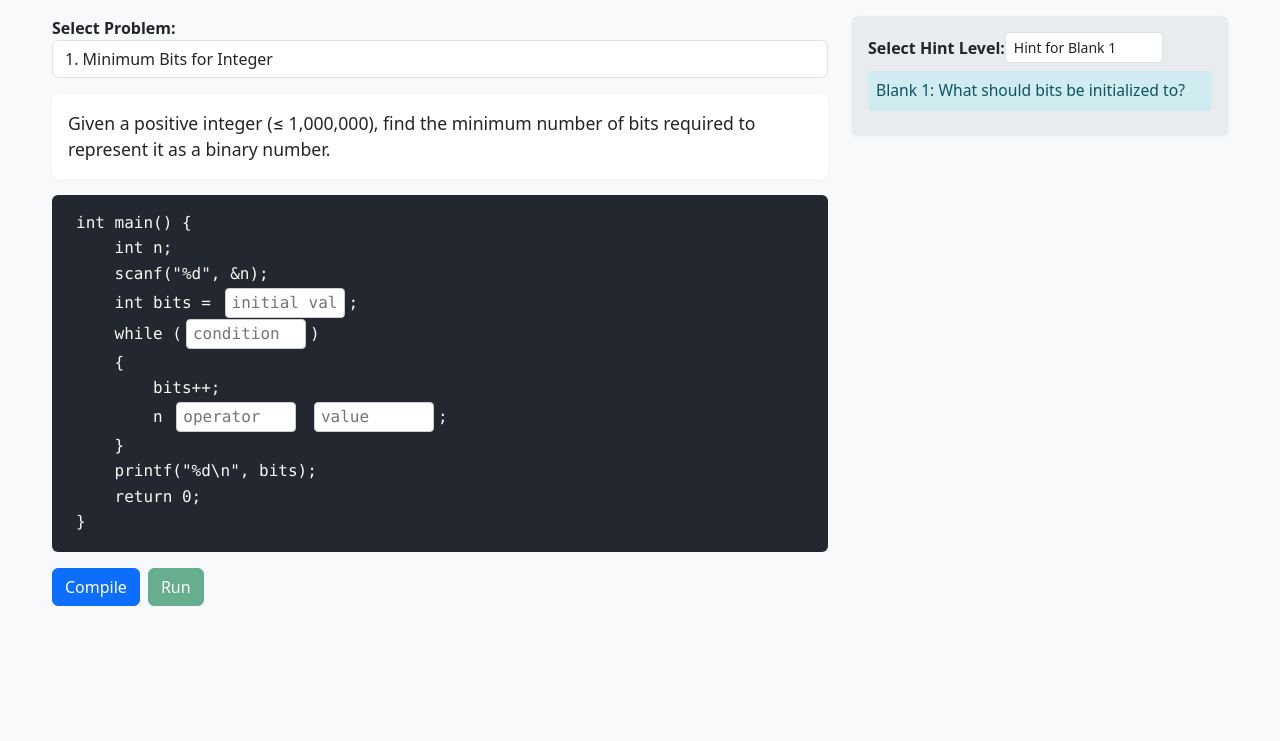
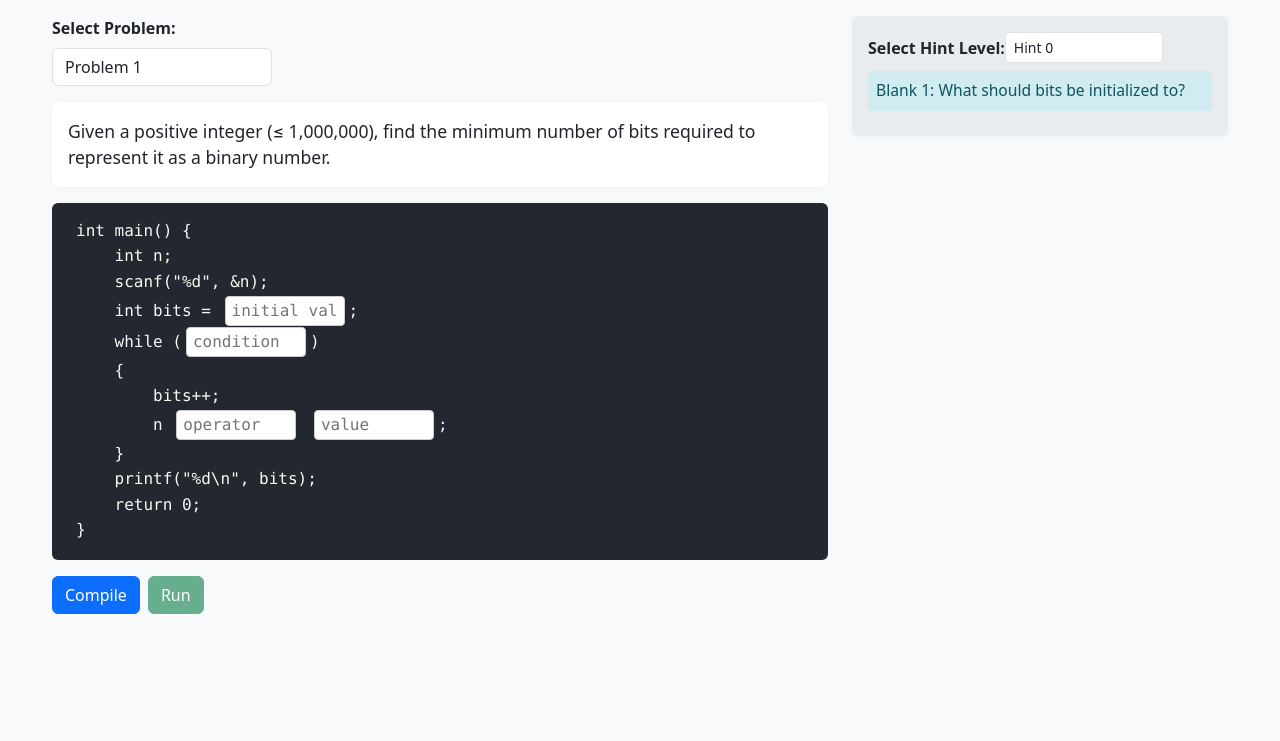
Before and after one commit to virtual-labs/exp-numerical-representation-iiith, a PHP site: page / in a window 1280 px wide. Shown: the top 741 px of the page. Run offline with PHP 8.4, Linux system fonts and the light colour scheme; some libraries are stand-ins or nearby versions.

Commit message:
Fixed simulation for consistency
Made the simulation page consistent with the rest of the experiments from the lab.

```diff
--- a/experiment/simulation/css/main.css
+++ b/experiment/simulation/css/main.css
@@ -40,6 +40,7 @@ body {
 
 .simulation-container {
   max-width: 1200px;
+  align-items: center;
 }
 
 .problem-statement {
@@ -47,7 +48,7 @@ body {
   background: #fff;
   border-radius: 6px;
   padding: 1rem;
-	box-shadow: 0 1px 4px rgba(0,0,0,0.04);
+  box-shadow: 0 1px 4px rgba(0, 0, 0, 0.04);
   margin-bottom: 1rem;
 }
 
@@ -56,7 +57,7 @@ body {
   color: #f8f8f2;
   border-radius: 6px;
   padding: 1rem 1.5rem;
-	font-family: 'Fira Mono', 'Consolas', monospace;
+  font-family: "Fira Mono", "Consolas", monospace;
   font-size: 1rem;
   overflow-x: auto;
   margin-bottom: 1rem;
@@ -67,7 +68,8 @@ body {
   margin-bottom: 0.1rem;
 }
 
-.blank-input, .code-blank {
+.blank-input,
+.code-blank {
   width: 120px;
   margin: 0 4px;
   border-radius: 4px;
@@ -78,7 +80,8 @@ body {
   display: inline-block;
 }
 
-.blank-input.is-invalid, .code-blank.is-invalid {
+.blank-input.is-invalid,
+.code-blank.is-invalid {
   border-color: #dc3545;
   background: #fff0f0;
 }
@@ -88,10 +91,11 @@ body {
   border-radius: 6px;
   padding: 1rem;
   min-height: 120px;
-	box-shadow: 0 1px 4px rgba(0,0,0,0.04);
+  box-shadow: 0 1px 4px rgba(0, 0, 0, 0.04);
 }
 
-.hint-box, .hint-text {
+.hint-box,
+.hint-text {
   margin-top: 0.5rem;
   color: #0c5460;
   background: #d1ecf1;
@@ -115,11 +119,14 @@ body {
   .simulation-container {
     padding: 0 0.2rem;
   }
-	.problem-statement, .code-area, .hints-area {
+  .problem-statement,
+  .code-area,
+  .hints-area {
     padding: 0.7rem;
     font-size: 1rem;
   }
-	.blank-input, .code-blank {
+  .blank-input,
+  .code-blank {
     width: 90px;
     font-size: 0.95rem;
   }
--- a/experiment/simulation/index.html
+++ b/experiment/simulation/index.html
@@ -1,10 +1,10 @@
-<!DOCTYPE html>
+<!doctype html>
 <html lang="en">
   <head>
-	<meta charset="UTF-8">
-	<meta name="viewport" content="width=device-width, initial-scale=1.0">
-	<link rel="stylesheet" href="css/bootstrap.min.css">
-	<link rel="stylesheet" href="css/main.css">
+    <meta charset="UTF-8" />
+    <meta name="viewport" content="width=device-width, initial-scale=1.0" />
+    <link rel="stylesheet" href="css/bootstrap.min.css" />
+    <link rel="stylesheet" href="css/main.css" />
   </head>
   <body>
     <div class="container-fluid simulation-container py-3">
@@ -12,14 +12,25 @@
         <div class="row">
           <!-- Left: Problem, code, compile/run, output -->
           <div class="col-lg-8 col-md-7 col-12 mb-3">
-					<div class="form-group mb-3">
-						<label for="problem-select"><strong>Select Problem:</strong></label>
-						<select class="form-control" id="problem-select"></select>
+            <div class="form-group mb-3" style="margin-bottom: 2rem">
+              <label for="problem-select" style="margin-bottom: 0.5rem"
+                ><strong>Select Problem:</strong></label
+              >
+              <select
+                class="form-control"
+                id="problem-select"
+                style="max-width: 220px"
+              ></select>
             </div>
             <div id="problem-desc" class="problem-statement mb-3"></div>
             <div id="code-template" class="code-area mb-3"></div>
-					<div class="d-flex flex-wrap gap-2 mb-2">
-						<button id="submit-btn" class="btn btn-primary mr-2">Compile</button>
+            <div
+              class="d-flex flex-wrap gap-2 mb-2"
+              style="margin-bottom: 1.5rem"
+            >
+              <button id="submit-btn" class="btn btn-primary mr-2">
+                Compile
+              </button>
               <button id="run-btn" class="btn btn-success" disabled>Run</button>
             </div>
             <div id="feedback" class="output-area mb-2"></div>
@@ -29,8 +40,13 @@
           <div class="col-lg-4 col-md-5 col-12 mb-3">
             <div class="hints-area mb-3">
               <div class="d-flex align-items-center mb-2">
-							<label for="hint-level" class="mb-0 mr-2"><strong>Select Hint Level:</strong></label>
-							<select id="hint-level" class="form-control form-control-sm w-auto"></select>
+                <label for="hint-level" class="mb-0 mr-2"
+                  ><strong>Select Hint Level:</strong></label
+                >
+                <select
+                  id="hint-level"
+                  class="form-control form-control-sm w-auto"
+                ></select>
               </div>
               <div id="hints"></div>
             </div>
--- a/experiment/simulation/js/main.js
+++ b/experiment/simulation/js/main.js
@@ -1,5 +1,3 @@
-
-// --- Problems (from fillintheblanks.js, adapted) ---
 const problems = [
   {
     id: 1,
@@ -8,61 +6,74 @@ const problems = [
     template: [
       "int main() {",
       "    int n;",
-			"    scanf(\"%d\", &n);",
+      '    scanf("%d", &n);',
       "    int bits = _____;", // blank 0
       "    while (_____)", // blank 1
       "    {",
       "        bits++;",
       "        n _____ _____;", // blank 2, blank 3
       "    }",
-			"    printf(\"%d\\n\", bits);",
+      '    printf("%d\\n", bits);',
       "    return 0;",
-			"}"
+      "}",
     ],
     blanks: [
       { line: 3, answers: ["0"], placeholder: "initial value" },
-			{ line: 4, answers: ["n > 0", "n>0", "(n > 0)", "(n>0)"], placeholder: "condition" },
+      {
+        line: 4,
+        answers: ["n > 0", "n>0", "(n > 0)", "(n>0)"],
+        placeholder: "condition",
+      },
       { line: 7, answers: [">>=", ">>="], placeholder: "operator" },
-			{ line: 7, answers: ["1"], placeholder: "value" }
+      { line: 7, answers: ["1"], placeholder: "value" },
     ],
     hints: [
       "Blank 1: What should bits be initialized to?",
       "Blank 2: The loop should run while n is positive.",
       "Blank 3: Use the right shift assignment operator to divide n by 2.",
       "Blank 4: What value do you shift by?",
-			"For n=13, output is 4. For n=8, output is 4."
+      "For n=13, output is 4. For n=8, output is 4.",
     ],
     compilerOutput: "Compiled successfully.",
-		runtimeOutput: "For n=13, output is 4. For n=8, output is 4."
+    runtimeOutput: "For n=13, output is 4. For n=8, output is 4.",
   },
   {
     id: 2,
     title: "Index of Ordered Subset",
-		desc: "Given N (≤ 26) distinct characters, and a word formed from these characters (preserving their order), find the index of the word among all possible ordered subsets (dictionary order).",
+    desc: "Given N (≤ 26) distinct characters, and a word formed from these characters (preserving their order),<br>find the index of the word among all possible ordered subsets (dictionary order).",
     template: [
       "int index_of_subset(int n, char chars[], char word[]) {",
       "    int idx = _____;", // blank 0
       "    int len = strlen(word);",
       "    for (int i = 0; i < len; ++i) {",
       "        int pos = _____; // blank 1",
-			"        idx _____ 1 << pos;", // blank 2
+      "        idx _____ 1 << pos;, // blank 2",
       "    }",
       "    return idx;",
-			"}"
+      "}",
     ],
     blanks: [
       { line: 1, answers: ["0"], placeholder: "initial value" },
-			{ line: 4, answers: ["strchr(chars, word[i]) - chars", "(strchr(chars, word[i]) - chars)", "strchr(chars,word[i])-chars"], placeholder: "position of word[i] in chars" },
-			{ line: 5, answers: ["+=", "+= "], placeholder: "operator" }
+      {
+        line: 4,
+        answers: [
+          "strchr(chars, word[i]) - chars",
+          "(strchr(chars, word[i]) - chars)",
+          "strchr(chars,word[i])-chars",
+        ],
+        placeholder: "position of word[i] in chars",
+      },
+      { line: 5, answers: ["+=", "+= "], placeholder: "operator" },
     ],
     hints: [
       "Blank 1: What should idx be initialized to?",
       "Blank 2: Find the position of word[i] in chars using strchr.",
       "Blank 3: Use the correct operator to add to idx.",
-			"For chars = 'abcde', word = 'bd', output is 18. For chars = 'abc', word = 'ac', output is 5."
+      "For chars = 'abcde', word = 'bd', output is 18. For chars = 'abc', word = 'ac', output is 5.",
     ],
     compilerOutput: "Compiled successfully.",
-		runtimeOutput: "For chars = 'abcde', word = 'bd', output is 18. For chars = 'abc', word = 'ac', output is 5."
+    runtimeOutput:
+      "For chars = 'abcde', word = 'bd', output is 18. For chars = 'abc', word = 'ac', output is 5.",
   },
   {
     id: 3,
@@ -71,7 +82,7 @@ const problems = [
     template: [
       "int main() {",
       "    int n;",
-			"    scanf(\"%d\", &n);",
+      '    scanf("%d", &n);',
       "    char bin[32];",
       "    int i = _____;", // blank 0
       "    while (_____)", // blank 1
@@ -79,57 +90,61 @@ const problems = [
       "        bin[i--] = (n _____ 1) ? '1' : '0';", // blank 2
       "        n _____ 1;", // blank 3
       "    }",
-			"    printf(\"%s\\n\", bin + i + 1);",
+      '    printf("%s\\n", bin + i + 1);',
       "    return 0;",
-			"}"
+      "}",
     ],
     blanks: [
       { line: 4, answers: ["31"], placeholder: "start index" },
-			{ line: 5, answers: ["n > 0", "n>0", "(n > 0)", "(n>0)"], placeholder: "condition" },
+      {
+        line: 5,
+        answers: ["n > 0", "n>0", "(n > 0)", "(n>0)"],
+        placeholder: "condition",
+      },
       { line: 7, answers: ["&", "& "], placeholder: "bitwise AND" },
-			{ line: 8, answers: [">>", ">> "], placeholder: "right shift" }
+      { line: 8, answers: [">>", ">> "], placeholder: "right shift" },
     ],
     hints: [
       "Blank 1: What should i be initialized to for a 32-bit int?",
       "Blank 2: The loop should run while n is positive.",
       "Blank 3: Use bitwise AND to get the lowest bit.",
       "Blank 4: Use right shift to move to the next bit.",
-			"For n=5, output is 101. For n=8, output is 1000."
+      "For n=5, output is 101. For n=8, output is 1000.",
     ],
     compilerOutput: "Compiled successfully.",
-		runtimeOutput: "For n=5, output is 101. For n=8, output is 1000."
-	}
+    runtimeOutput: "For n=5, output is 101. For n=8, output is 1000.",
+  },
 ];
 
 let currentProblem = null;
 let compileSuccess = false;
 
 // --- DOM Elements ---
-const problemSelect = document.getElementById('problem-select');
-const problemDesc = document.getElementById('problem-desc');
-const codeTemplateDiv = document.getElementById('code-template');
-const submitBtn = document.getElementById('submit-btn');
-const runBtn = document.getElementById('run-btn');
-const feedbackDiv = document.getElementById('feedback');
-const runtimeOutputDiv = document.getElementById('runtime-output');
-const hintLevelSelect = document.getElementById('hint-level');
-const hintsDiv = document.getElementById('hints');
+const problemSelect = document.getElementById("problem-select");
+const problemDesc = document.getElementById("problem-desc");
+const codeTemplateDiv = document.getElementById("code-template");
+const submitBtn = document.getElementById("submit-btn");
+const runBtn = document.getElementById("run-btn");
+const feedbackDiv = document.getElementById("feedback");
+const runtimeOutputDiv = document.getElementById("runtime-output");
+const hintLevelSelect = document.getElementById("hint-level");
+const hintsDiv = document.getElementById("hints");
 
 // --- UI Logic ---
-document.addEventListener('DOMContentLoaded', () => {
+document.addEventListener("DOMContentLoaded", () => {
   populateProblemDropdown();
-	problemSelect.addEventListener('change', updateProblem);
-	hintLevelSelect.addEventListener('change', updateHint);
-	submitBtn.addEventListener('click', checkBlanks);
-	runBtn.addEventListener('click', onRun);
+  problemSelect.addEventListener("change", updateProblem);
+  hintLevelSelect.addEventListener("change", updateHint);
+  submitBtn.addEventListener("click", checkBlanks);
+  runBtn.addEventListener("click", onRun);
 });
 
 function populateProblemDropdown() {
-	problemSelect.innerHTML = '';
+  problemSelect.innerHTML = "";
   problems.forEach((p, idx) => {
-		const opt = document.createElement('option');
+    const opt = document.createElement("option");
     opt.value = idx;
-		opt.textContent = `${p.id}. ${p.title}`;
+    opt.textContent = `Problem ${idx + 1}`;
     problemSelect.appendChild(opt);
   });
   updateProblem();
@@ -141,50 +156,50 @@ function updateProblem() {
   compileSuccess = false;
   runBtn.disabled = true;
   // Problem statement
-	problemDesc.textContent = currentProblem.desc;
+  problemDesc.innerHTML = currentProblem.desc;
   // Render code template with blanks
-	codeTemplateDiv.innerHTML = '';
+  codeTemplateDiv.innerHTML = "";
   currentProblem.template.forEach((line, i) => {
     let html = line;
     // Replace all blanks in this line, in order
     let blanksInLine = currentProblem.blanks
-			.map((b, idx) => ({...b, idx}))
-			.filter(b => b.line === i);
+      .map((b, idx) => ({ ...b, idx }))
+      .filter((b) => b.line === i);
     blanksInLine.forEach((blank, j) => {
       // Replace only the first occurrence of _____ each time
       html = html.replace(
-				'_____',
-				`<input class="blank-input code-blank" data-blank="${blank.idx}" placeholder="${blank.placeholder}" autocomplete="off">`
+        "_____",
+        `<input class="blank-input code-blank" data-blank="${blank.idx}" placeholder="${blank.placeholder}" autocomplete="off">`,
       );
     });
-		const div = document.createElement('div');
-		div.className = 'template-line';
+    const div = document.createElement("div");
+    div.className = "template-line";
     div.innerHTML = html;
     codeTemplateDiv.appendChild(div);
   });
   // Populate hints
-	hintLevelSelect.innerHTML = '';
+  hintLevelSelect.innerHTML = "";
   currentProblem.hints.forEach((h, i) => {
-		const opt = document.createElement('option');
+    const opt = document.createElement("option");
     opt.value = i;
     if (i < currentProblem.blanks.length) {
-			opt.textContent = `Hint for Blank ${i+1}`;
+      opt.textContent = `Hint ${i}`;
     } else {
       opt.textContent = `Example/Explanation`;
     }
     hintLevelSelect.appendChild(opt);
   });
   updateHint();
-	feedbackDiv.textContent = '';
-	runtimeOutputDiv.textContent = '';
+  feedbackDiv.textContent = "";
+  runtimeOutputDiv.textContent = "";
 }
 
 function updateHint() {
   const hintIdx = parseInt(hintLevelSelect.value);
-	hintsDiv.innerHTML = '';
+  hintsDiv.innerHTML = "";
   if (currentProblem.hints[hintIdx]) {
-		const box = document.createElement('div');
-		box.className = 'hint-box hint-text';
+    const box = document.createElement("div");
+    box.className = "hint-box hint-text";
     box.textContent = currentProblem.hints[hintIdx];
     hintsDiv.appendChild(box);
   }
@@ -192,26 +207,26 @@ function updateHint() {
 
 function checkBlanks() {
   let allCorrect = true;
-	let feedbackHtml = '';
+  let feedbackHtml = "";
   currentProblem.blanks.forEach((blank, bIdx) => {
     const input = codeTemplateDiv.querySelector(`input[data-blank="${bIdx}"]`);
     if (!input) return;
     // Remove all whitespace for comparison
-		const userVal = input.value.replace(/\s+/g, '');
+    const userVal = input.value.replace(/\s+/g, "");
     let correct = false;
     for (const ans of blank.answers) {
-			if (userVal.toLowerCase() === ans.replace(/\s+/g, '').toLowerCase()) {
+      if (userVal.toLowerCase() === ans.replace(/\s+/g, "").toLowerCase()) {
         correct = true;
         break;
       }
     }
     if (correct) {
-			input.style.background = '#eaffea';
-			input.classList.remove('is-invalid');
+      input.style.background = "#eaffea";
+      input.classList.remove("is-invalid");
       feedbackHtml += `<div><strong>Blank ${bIdx + 1}:</strong> <span class='feedback-correct'>Correct!</span></div>`;
     } else {
-			input.style.background = '#ffeaea';
-			input.classList.add('is-invalid');
+      input.style.background = "#ffeaea";
+      input.classList.add("is-invalid");
       feedbackHtml += `<div><strong>Blank ${bIdx + 1}:</strong> <span class='feedback-incorrect'>Incorrect.</span> <span class='feedback-expected'>Expected something like: <code>${blank.answers[0]}</code></span></div>`;
       allCorrect = false;
     }
@@ -225,10 +240,10 @@ function checkBlanks() {
     runBtn.disabled = true;
   }
   feedbackDiv.innerHTML = feedbackHtml;
-	runtimeOutputDiv.textContent = '';
+  runtimeOutputDiv.textContent = "";
 }
 
 function onRun() {
   if (!compileSuccess) return;
-	runtimeOutputDiv.innerHTML = `<div class='alert alert-info mt-2'><strong>Runtime Output:</strong><br>${currentProblem.runtimeOutput.replace(/\n/g, '<br>')}</div>`;
+  runtimeOutputDiv.innerHTML = `<div class='alert alert-info mt-2'><strong>Runtime Output:</strong><br>${currentProblem.runtimeOutput.replace(/\n/g, "<br>")}</div>`;
 }
```
Lines whose indentation alone changed are shown as unchanged.
